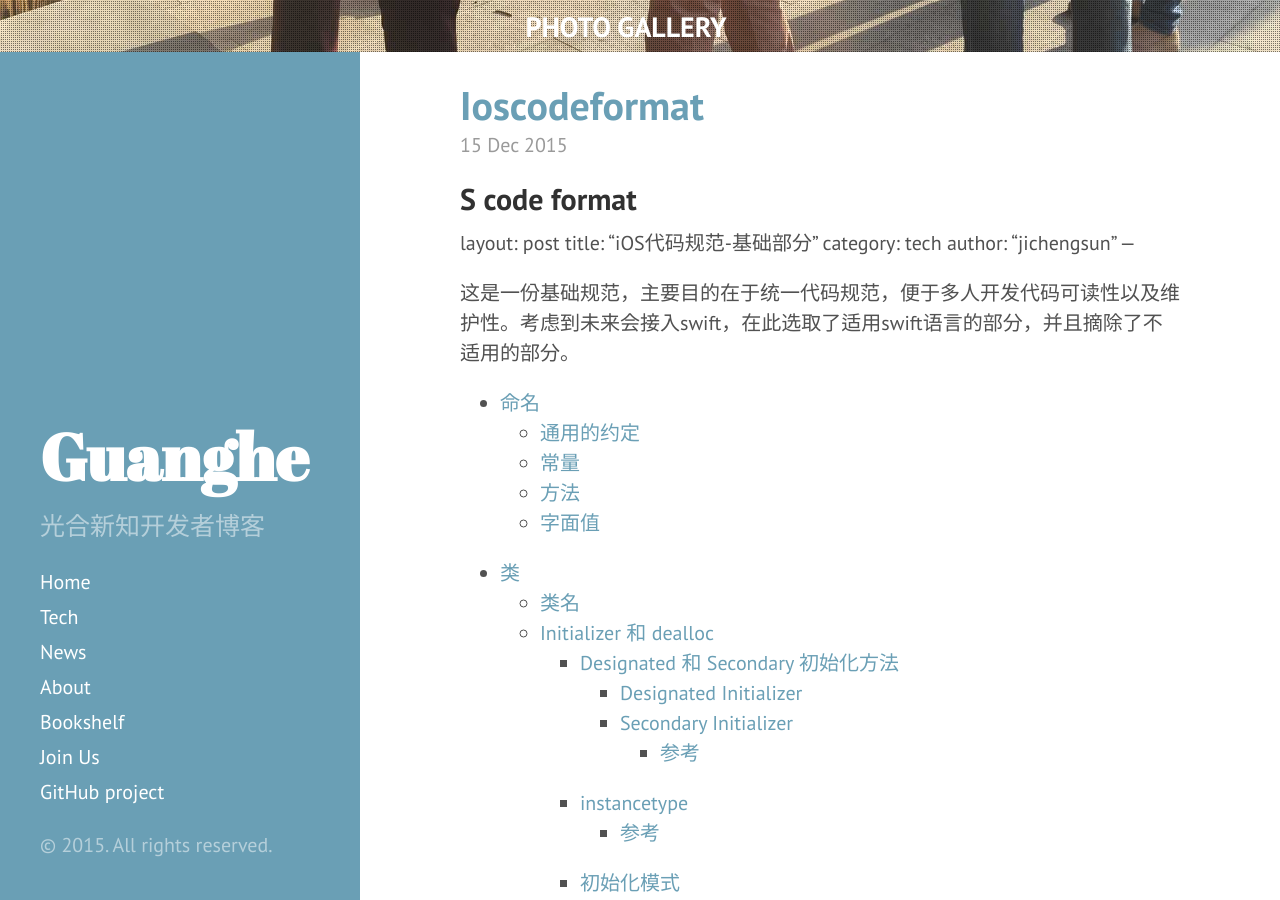
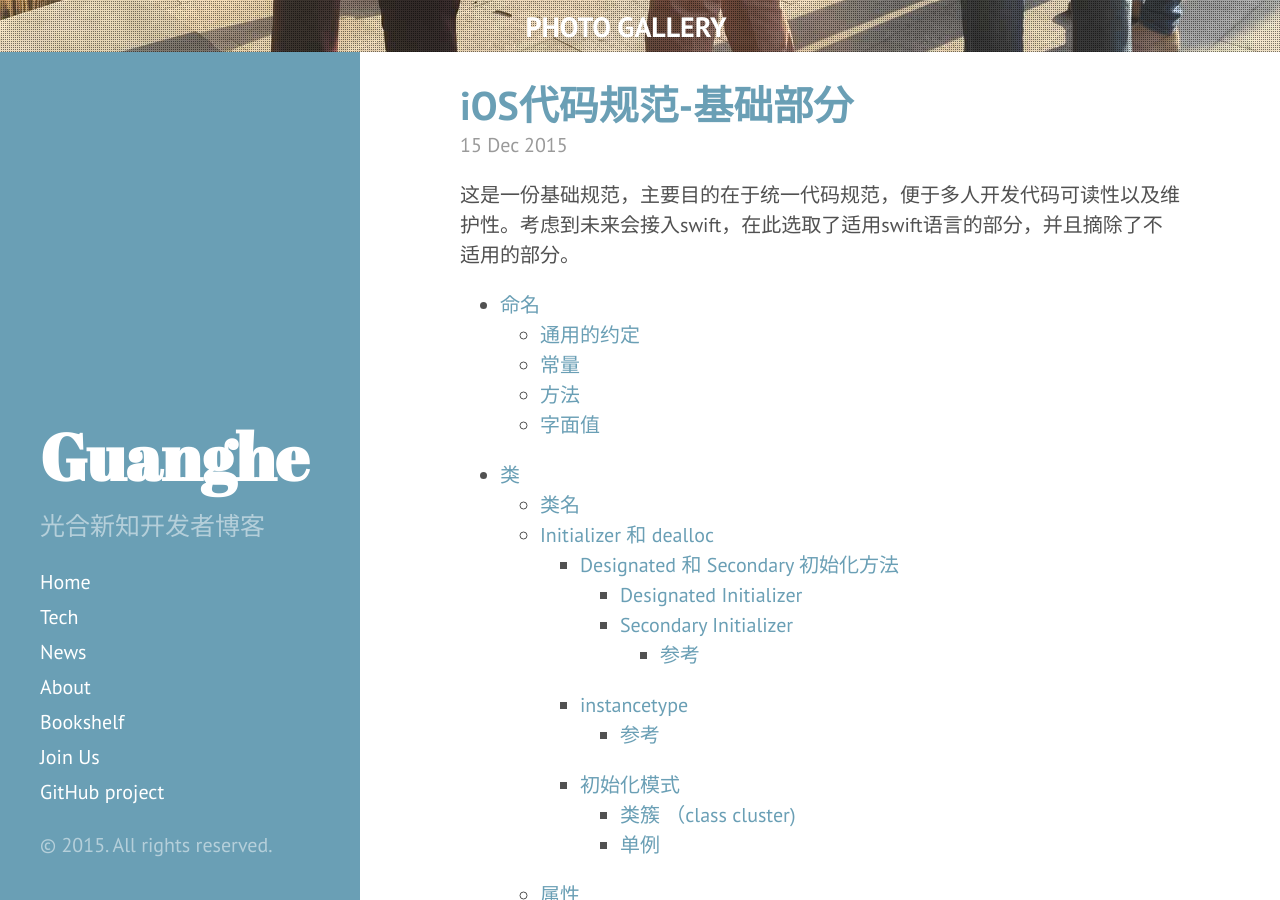
Before and after one commit to guanghetv/guanghetv.github.io, a Jekyll site: the page built from index.html, in a window 1280 px wide and 900 px high. Built offline with Jekyll 4.4.1, drawn with Linux system fonts in a browser that asks for light colours; some web fonts are replaced; Markdown is read by kramdown in place of the engine named in the settings; the list of posts is cut into pages by our own code.

Commit message:
更新doc

```diff
--- a/_posts/2015-12-15-iOSCodeFormat.markdown
+++ b/_posts/2015-12-15-iOSCodeFormat.markdown
@@ -1,8 +1,7 @@
-S code format
 ---
 layout: post
 title:  "iOS代码规范-基础部分"
-category: tech
+category: news
 author: "jichengsun"
 ---
 
```
